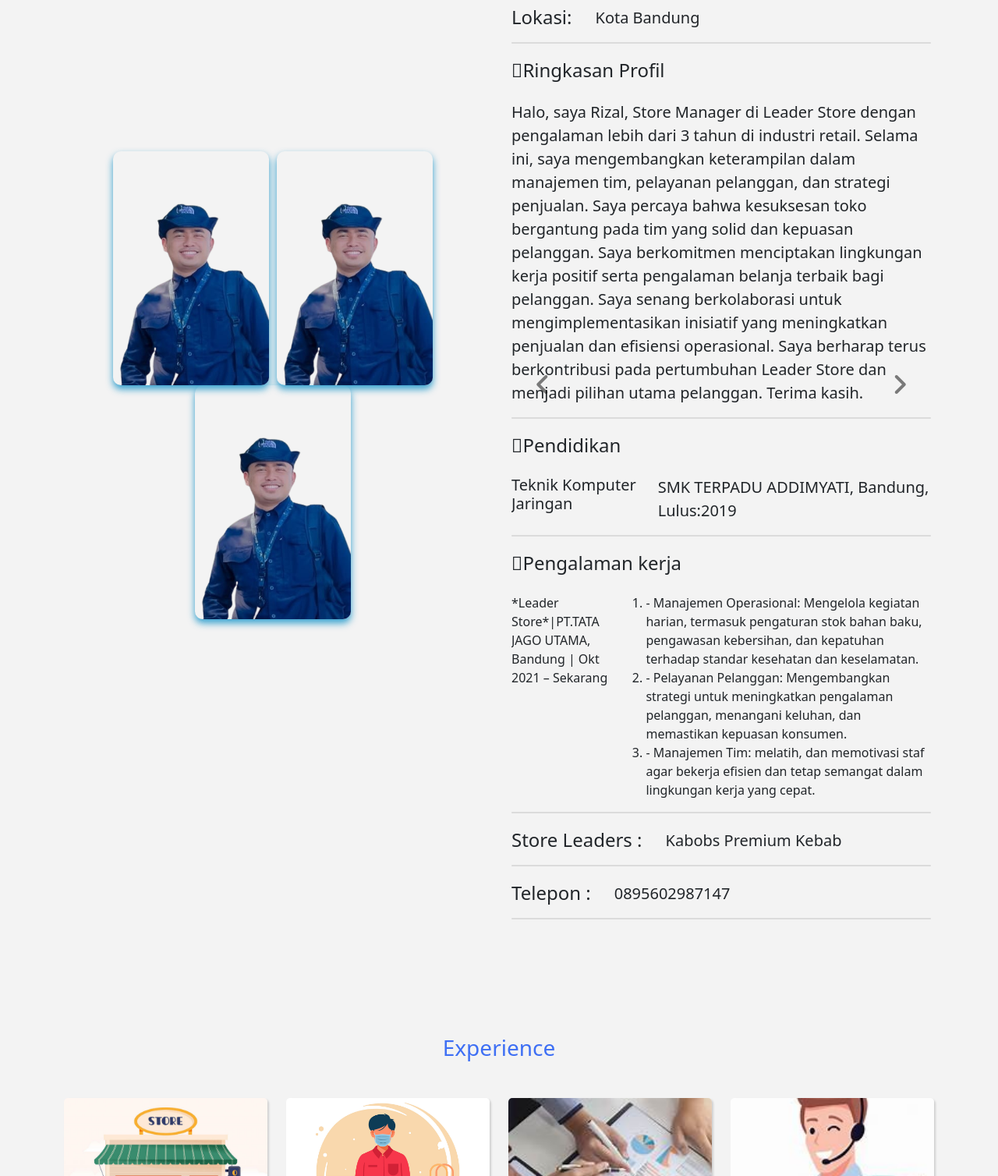
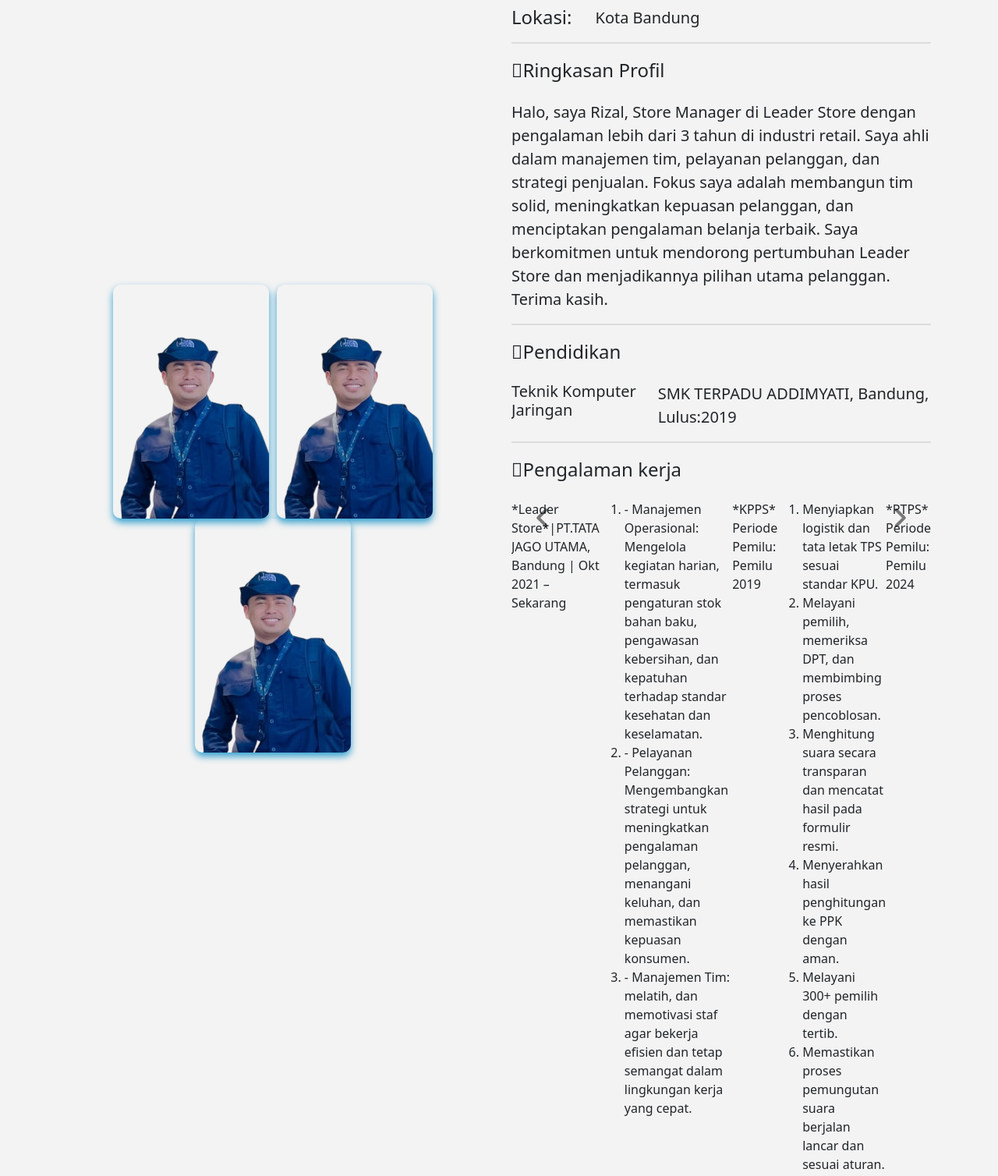
Before and after one commit to mrsyahyaa/mrsyahyaa.github.io, a plain HTML site: page index.html in a window 1280 px wide. Shown: the part 1060-2568 px from the top of the page at 78% size. Drawn offline with nearby package versions, Linux system fonts and the light colour scheme.

Commit message:
Add files via upload

```diff
--- a/index.html
+++ b/index.html
@@ -191,14 +191,7 @@
                       <h4 class="fa-angle-left mb-4">Ringkasan Profil</h4>
                     <div style="margin-bottom: 20px">
                       <div class="biodata d-flex">
-                        <p>Halo, saya Rizal, Store Manager di Leader Store dengan pengalaman lebih dari 3 tahun di industri retail. Selama ini, saya mengembangkan keterampilan dalam manajemen tim, pelayanan pelanggan, dan strategi penjualan.
-
-                          Saya percaya bahwa kesuksesan toko bergantung pada tim yang solid dan kepuasan pelanggan. Saya berkomitmen menciptakan lingkungan kerja positif serta pengalaman belanja terbaik bagi pelanggan.
-
-                          Saya senang berkolaborasi untuk mengimplementasikan inisiatif yang meningkatkan penjualan dan efisiensi operasional. Saya berharap terus berkontribusi pada pertumbuhan Leader Store dan menjadi pilihan utama pelanggan.
-
-                          Terima kasih.
-
+                        <p>Halo, saya Rizal, Store Manager di Leader Store dengan pengalaman lebih dari 3 tahun di industri retail. Saya ahli dalam manajemen tim, pelayanan pelanggan, dan strategi penjualan. Fokus saya adalah membangun tim solid, meningkatkan kepuasan pelanggan, dan menciptakan pengalaman belanja terbaik. Saya berkomitmen untuk mendorong pertumbuhan Leader Store dan menjadikannya pilihan utama pelanggan. Terima kasih.
                           </p>
                       </div>
                       <div class="line"></div>
@@ -222,21 +215,19 @@
                                 </li>
                         </ol>
                       </p>
-
-
-
+                      *KPPS* Periode Pemilu: Pemilu 2019
+                      <p>
+                        <ol>
+                          <li>Menyiapkan logistik dan tata letak TPS sesuai standar KPU.</li>
+                          <li>Melayani pemilih, memeriksa DPT, dan membimbing proses pencoblosan.</li>
+                          <li>Menghitung suara secara transparan dan mencatat hasil pada formulir resmi.</li>
+                          <li>Menyerahkan hasil penghitungan ke PPK dengan aman.</li>
+                          <li>Melayani 300+ pemilih dengan tertib.</li>
+                          <li>Memastikan proses pemungutan suara berjalan lancar dan sesuai aturan.</li>
+                        </ol>
+                      </p>
+                      *PTPS* Periode Pemilu: Pemilu 2024
                     </div>
-                    <div class="line"></div>
-                    <div class="biodata d-flex">
-                      <h4>Store Leaders :</h4>
-                      <p>Kabobs Premium Kebab</p>
-                    </div>
-                    <div class="line"></div>
-                    <div class="biodata d-flex">
-                      <h4>Telepon :</h4>
-                      <p>0895602987147</p>
-                    </div>
-                    <div class="line"></div>
                   </div>
 
                 <button
```
